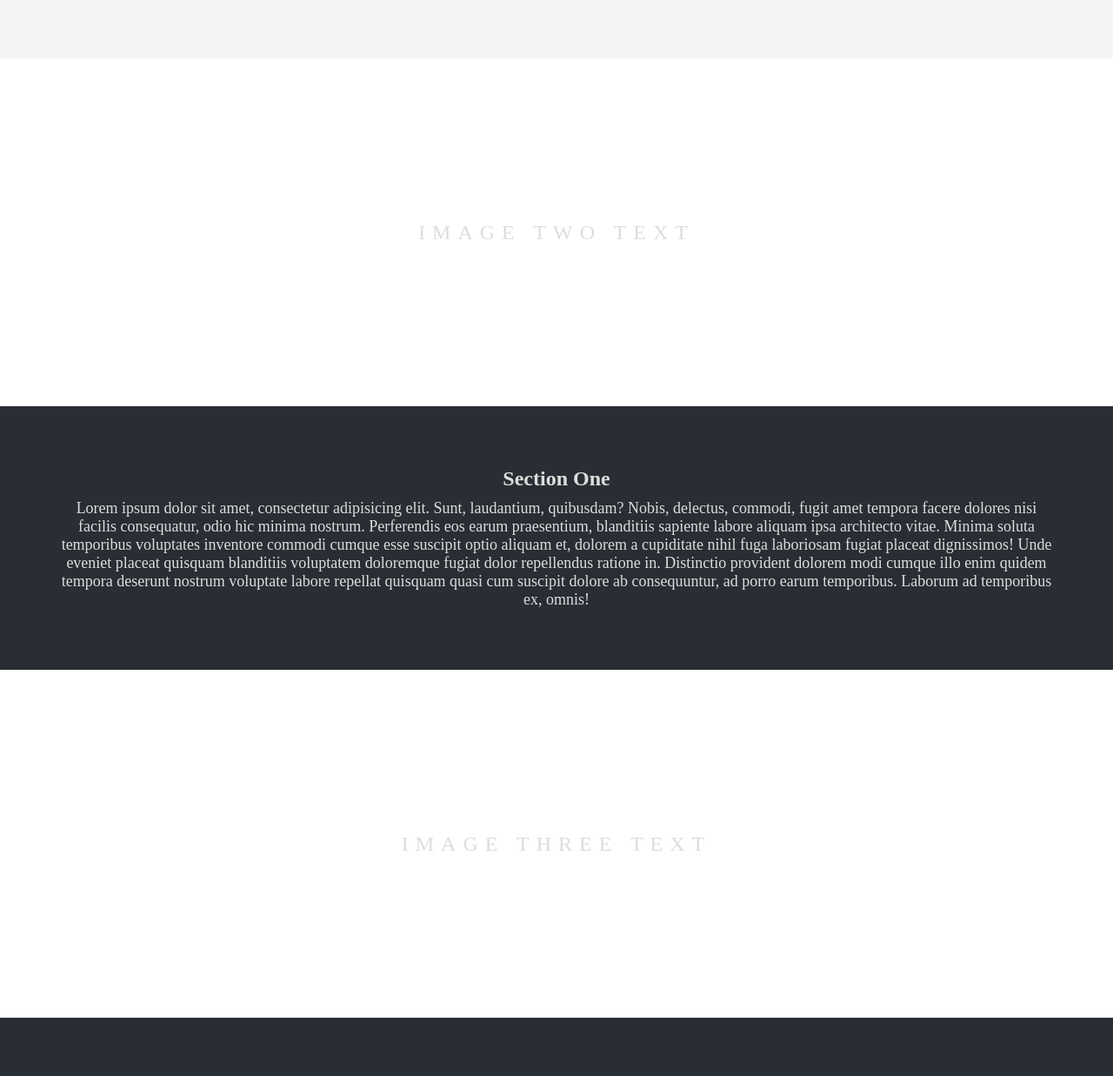
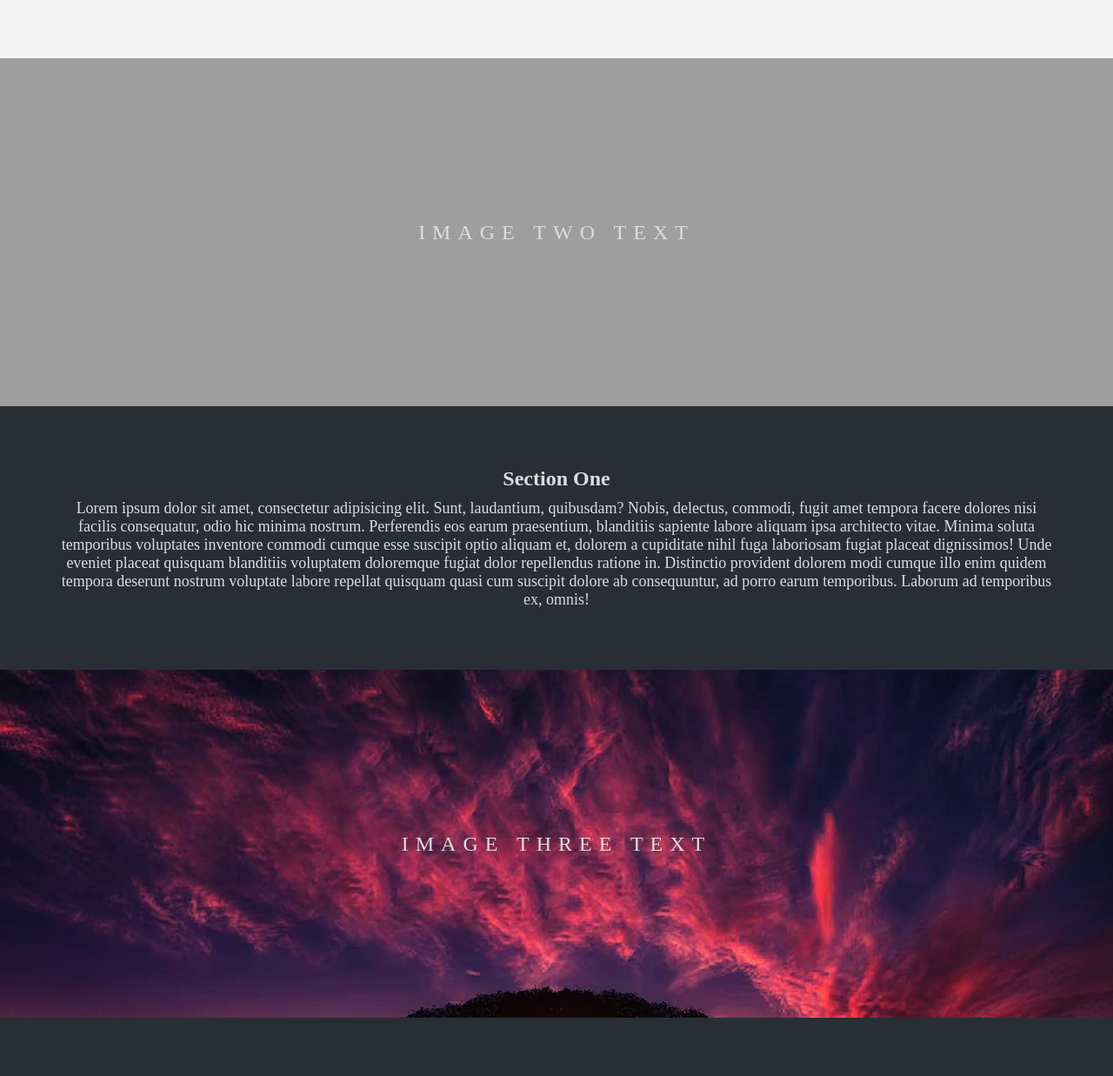
Before and after one commit to Adelopoanas/ParallaxWebsite, a plain HTML site: page index.html in a window 1280 px wide. Shown: the part 1036-2273 px from the top of the page at 87% size. Drawn offline with Linux system fonts and the light colour scheme; the site is published under a folder, as on GitHub Pages, so addresses that start at the root find nothing.

Commit message:
Update style.css

```diff
--- a/style.css
+++ b/style.css
@@ -7,7 +7,7 @@
 .section1{
     width: 100%;
     min-height: 100vh;
-    background-image: url(/images/pexels-ricardo-esquivel-1563256.jpg);
+    background-image: url(images/pexels-ricardo-esquivel-1563256.jpg);
     background-size: cover;
     background-attachment: fixed;
     text-align: center;
@@ -66,9 +66,9 @@
 }
 
 .img-1{
-    background-image: url(/images/pexels-pixabay-273935.jpg);
+    background-image: url(images/pexels-pixabay-273935.jpg);
 }
 
 .img-2{
-    background-image: url(/images/pexels-pixabay-36717.jpg);
+    background-image: url(images/pexels-pixabay-36717.jpg);
 }
```
